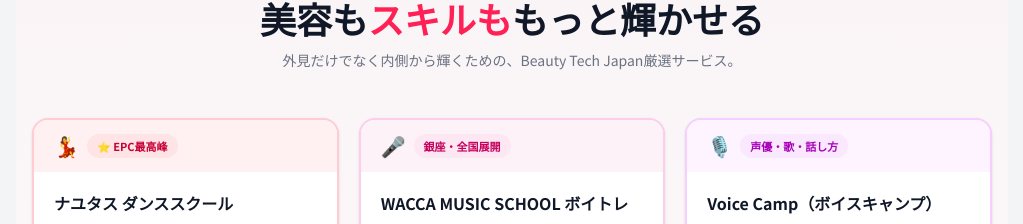
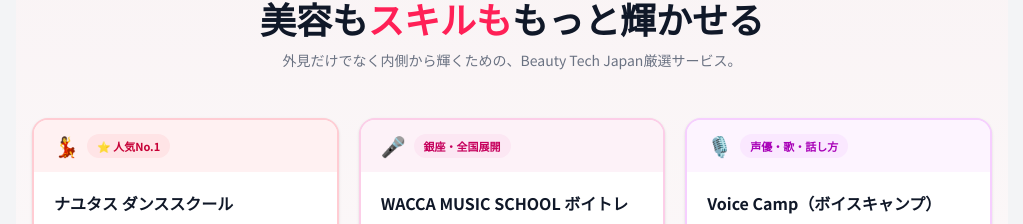
Before and after one commit to tz20262026/beauty-tech-japan, a Next.js app: page / in a window 1280 px wide. Shown: the part 2998-3222 px from the top of the page, without its empty margins (128-1151 px from the left). Built offline with nearby package versions, Linux system fonts and the light colour scheme; no server answers.

Commit message:
fix: EPC最高峰を人気No.1に修正（ユーザー向け表記）

```diff
--- a/src/components/AffiliateSectionBeauty.tsx
+++ b/src/components/AffiliateSectionBeauty.tsx
@@ -4,7 +4,7 @@
   {
     id: 1,
     emoji: "💃",
-    badge: "⭐ EPC最高峰",
+    badge: "⭐ 人気No.1",
     name: "ナユタス ダンススクール",
     desc: "上場企業グループが運営する全国110校以上のダンススクール！K-POP・ヒップホップ・バレエ等多数。体験レッスン無料。",
     tags: ["全国110校以上", "体験レッスン無料", "子どもから大人まで"],
```
